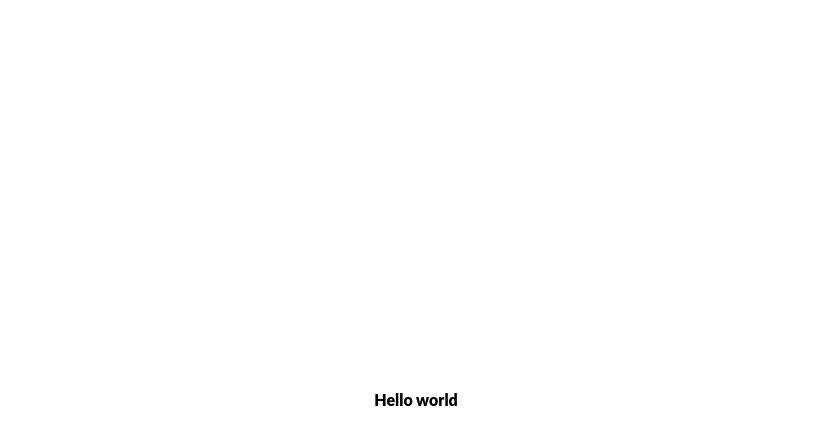
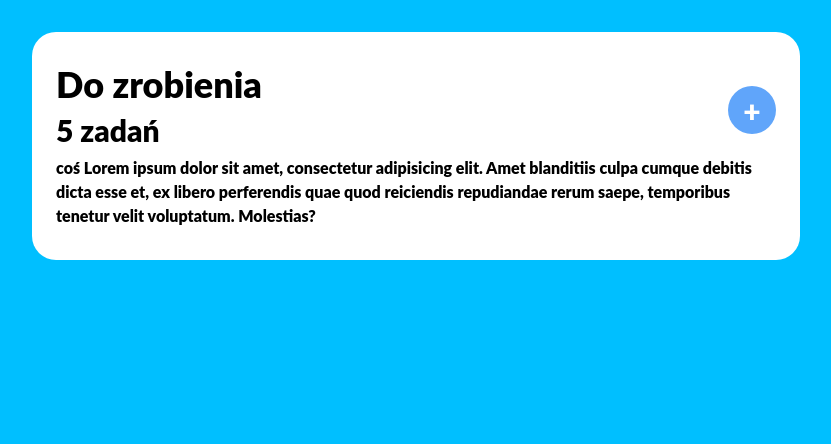
Before and after one commit to GrzegorzPacewicz/LetsDoThis, a React (Vite) app: page / in a window 1280 px wide. Shown: the top 444 px of the page, without its empty margins (224-1055 px from the left). Built offline with nearby package versions, Linux system fonts and the light colour scheme.

Commit message:
H1, h2 added. Header added. Container added

```diff
--- a/src/App.jsx
+++ b/src/App.jsx
@@ -1,8 +1,22 @@
+function App() {
+    return (
+        <div className="bg-white py-8 px-6 rounded-3xl max-w-3xl mt-8 mx-2">
 
-function App() {
-   return (
-    <div className="flex justify-center items-center h-screen">Hello world</div>
-  )
+            <header className="flex items-center justify-between gap-24">
+                <div>
+                    <h1 className="font-bold text-4xl">Do zrobienia</h1>
+                    <h2 className="font-bold text-3xl py-2">5 zadań</h2>
+                </div>
+
+                <button className="bg-blue-400 border-0 rounded-full w-12 h-12 text-3xl text-white cursor-pointer">+</button>
+
+
+            </header>
+            <div>coś Lorem ipsum dolor sit amet, consectetur adipisicing elit. Amet blanditiis culpa cumque debitis dicta esse et, ex libero perferendis quae quod reiciendis repudiandae rerum saepe, temporibus tenetur velit voluptatum. Molestias?
+            </div>
+
+        </div>
+    )
 }
 
 export default App
--- a/src/style.css
+++ b/src/style.css
@@ -13,4 +13,7 @@
 }
 
 body {
+  background-color: deepskyblue;
+  display: flex;
+  justify-content: center;
 }
```
